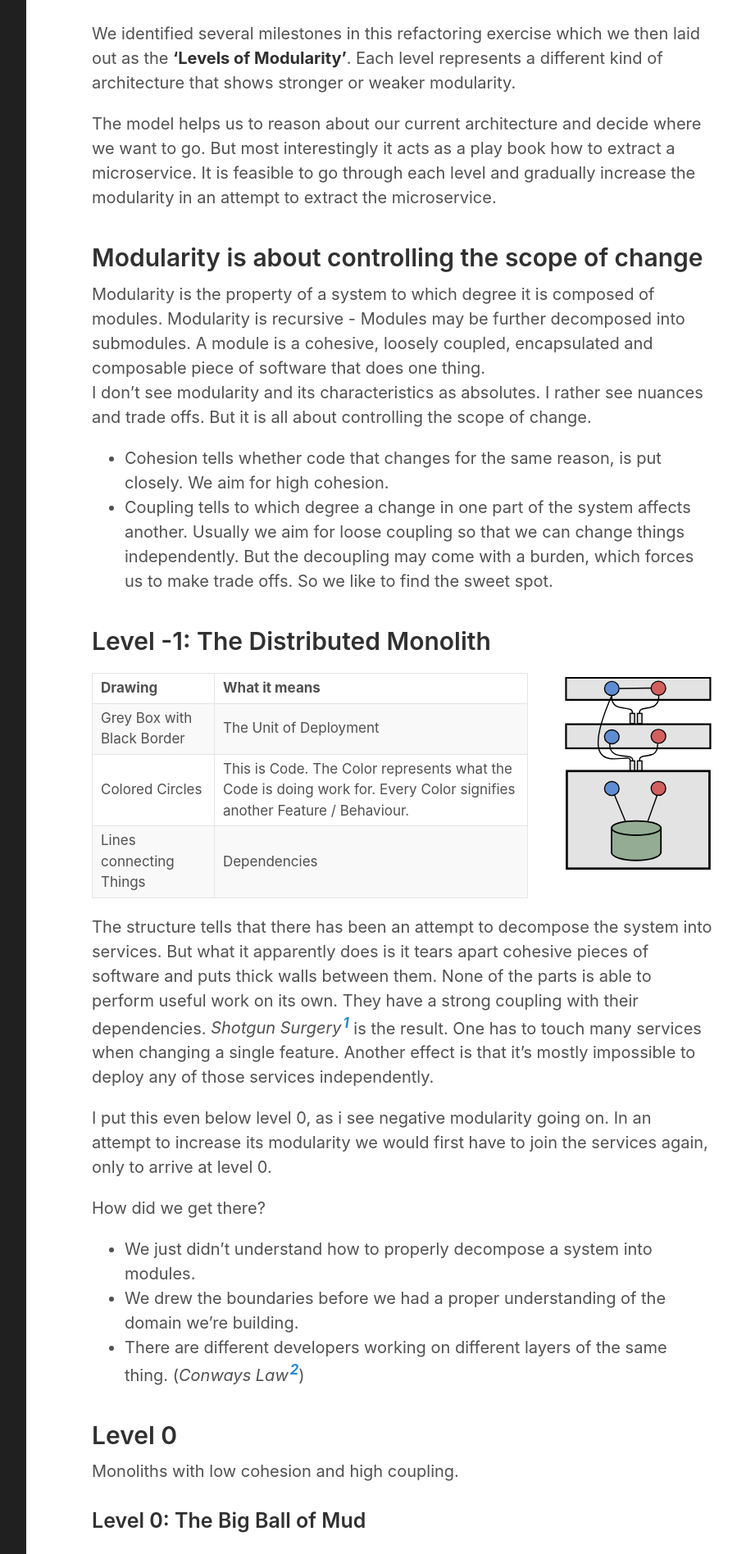
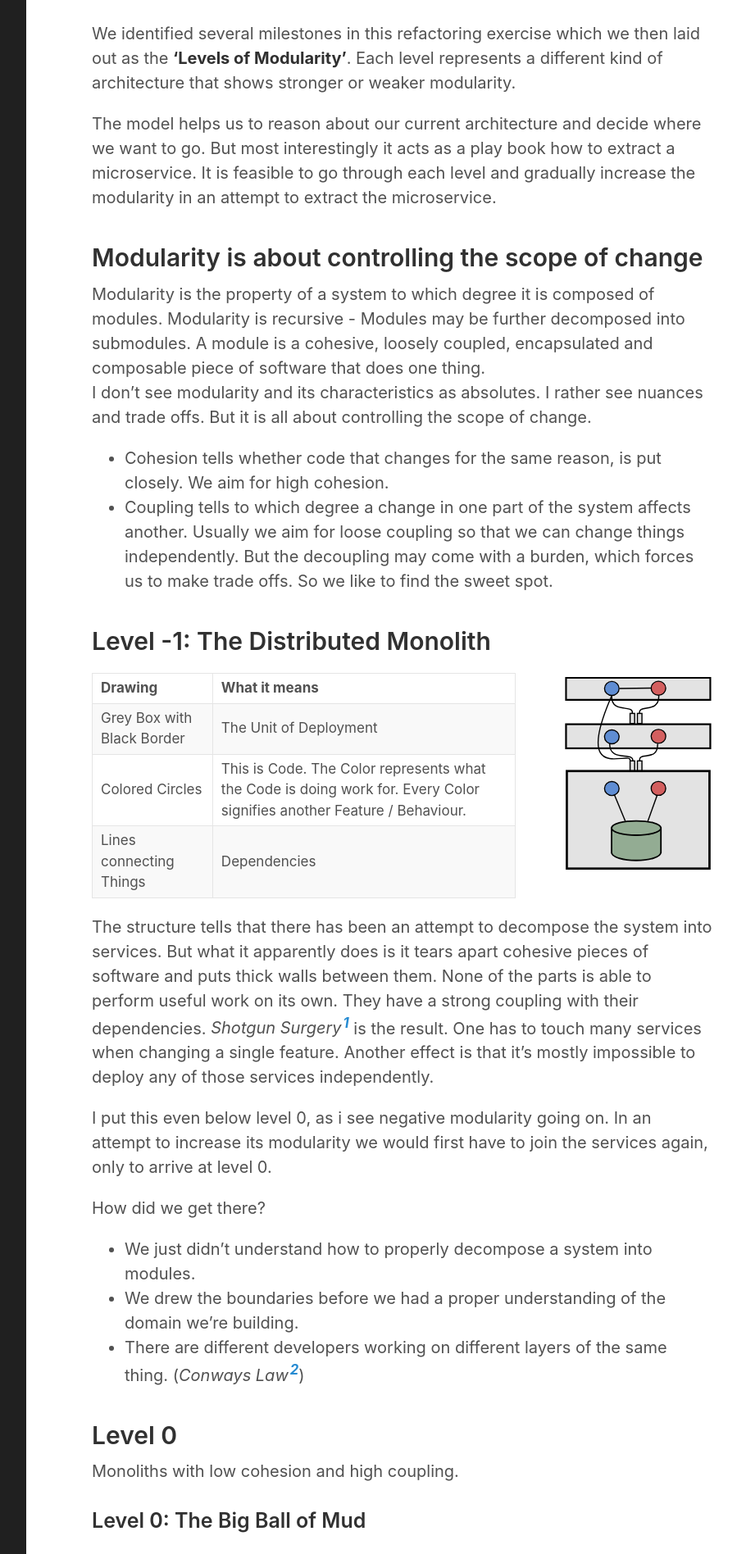
Before and after one commit to gregorriegler/gregorriegler.github.io, a Jekyll site: the page built from index.html, in a window 1280 px wide. Shown: the part 374-2270 px from the top of the page at 82% size, without its empty margins (328-1227 px from the left). Built offline with Jekyll 4.4.1, drawn with Linux system fonts in a browser that asks for light colours; the list of posts is cut into pages by our own code.

Commit message:
fix table on mobile

```diff
--- a/_sass/custom.scss
+++ b/_sass/custom.scss
@@ -27,7 +27,7 @@
 }
 
 .table-wrapper {
-  width: 70%;
+  width: 68%;
 }
 
 .textwrap {
```
